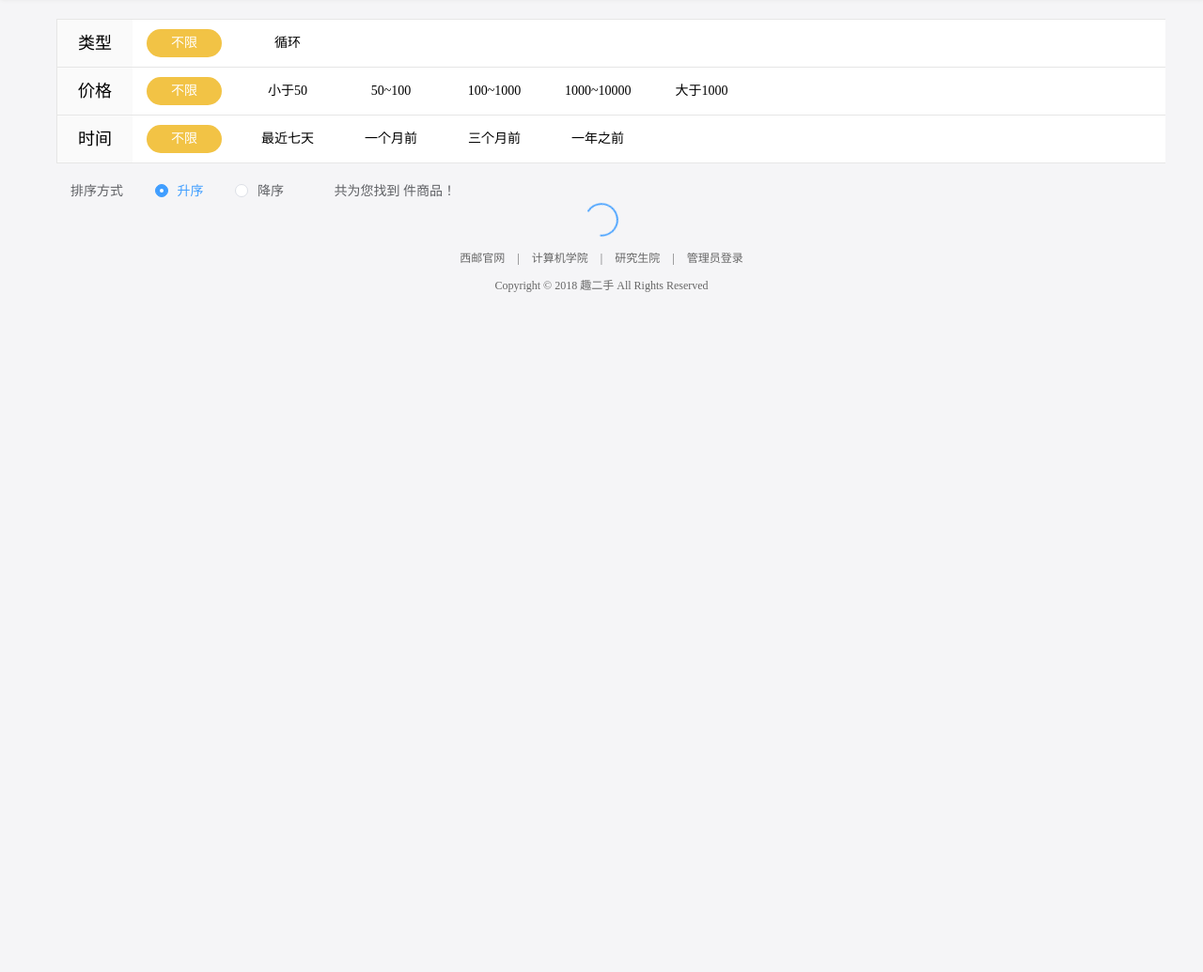
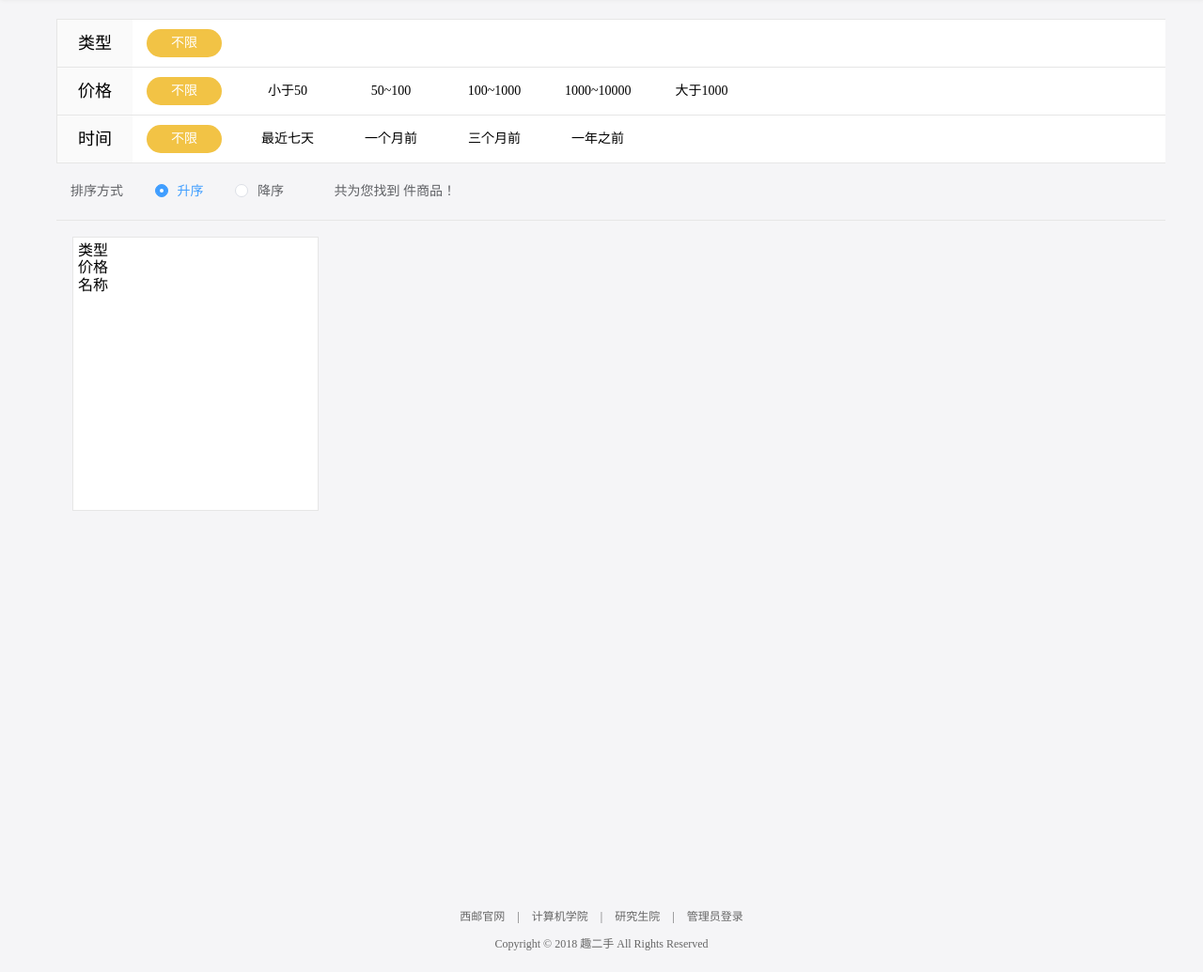
Before and after one commit to DNundy/DSMall, a PHP site: the page made by index/Home/View/index/buy.html in a window 1280 px wide. Shown: the part 60-1095 px from the top of the page at 94% size. Before the commit the page ends 371 px from the top, so only its background shows below. Run offline with PHP 8.4, Linux system fonts and the light colour scheme; the template is opened without the code that fills it, so the values that code supplies are empty; some web fonts are replaced.

Commit message:
哈哈哈

```diff
--- a/Public/css/index/buy.css
+++ b/Public/css/index/buy.css
@@ -114,6 +114,7 @@ body{
     background: #fff;
     border: 1px solid #e6e6e6;
     border-bottom: none;
+    overflow: hidden;
 }
 .options .optType,.options .optTime,.options .optPrice{
     border-bottom: 1px solid #e6e6e6;
@@ -166,3 +167,26 @@ body{
     color: #fff;
     background: #F2C345;
 }
+
+/* 商品列表 */
+.goodsList{
+    display: flex;
+    display: -webkit-flex;
+    flex-wrap: wrap;
+    justify-content: flex-start;
+    align-items: flex-start;
+
+    width: 1198px;
+    min-height: 700px;
+    border-top: 1px solid #e6e6e6;
+    background: #F5F5F7;
+}
+.goodsItem{
+    width: 250px;
+    height: 280px;
+    background: #fff;
+    padding: 5px;
+    border: 1px solid #e6e6e6;
+    margin: 17px;
+    cursor: pointer;
+}
--- a/index/Home/View/index/buy.html
+++ b/index/Home/View/index/buy.html
@@ -56,8 +56,8 @@
                     <div class="optType">
                         <div class="optLeft">类型</div>
                         <div class="optRight">
-                            <div class="optItem" :class="serachData.type=='0' ? 'active': '' " @click="serach('type','0')">不限</div>
-                            <div class="optItem" :class="serachData.type=='1' ? 'active': '' " @click="serach('type','1')">循环</div>
+                            <div class="optItem" :class="serachData.type=='all' ? 'active': '' " @click="serach('type','all')">不限</div>
+                            <div class="optItem" :class="serachData.type==item.t_type ? 'active': '' " @click="serach('type',item.t_type)" v-for="item in typeInfo">{{item.t_type}}</div>
                         </div>
                     </div>
                     <div class="optPrice">
@@ -84,12 +84,16 @@
                 </div>
                 <div class="optOrder">
                     排序方式
-                    <el-radio label="asc" v-model="serachData.orderBy">升序</el-radio>
-                    <el-radio label="desc" v-model="serachData.orderBy">降序</el-radio>
+                    <el-radio label="asc" v-model="serachData.orderBy" @change="getGoods()">升序</el-radio>
+                    <el-radio label="desc" v-model="serachData.orderBy" @change="getGoods()">降序</el-radio>
                     <span class="optCount">共为您找到  件商品！</span>
                 </div>
-                <div class="goodsList" v-loading="serachStatus">
-
+                <div class="goodsList">
+                    <div class="goodsItem">
+                        <div>类型</div><div>价格</div>
+                        <div>名称</div>
+                        <div></div>
+                    </div>
                 </div>
             </el-main>
 
@@ -124,7 +128,7 @@
                 // 筛选数据
                 serachStatus: false,
                 serachData: {
-                    type: '0',
+                    type: 'all',
                     price: '0',
                     time: '0',
                     orderBy: 'asc',
@@ -179,7 +183,7 @@
 
                 // 获取所有类型数据
                 getType: function (params) {
-                    let url = '__APP__/Home//';
+                    let url = '__APP__/Home/Personal/findType';
                     let _that = this;
                     $.ajax({
                         url: url,
@@ -203,25 +207,18 @@
                     });
                 },
 
-                serach: function (params,data) {
-                    // 切换导航
-                    switch (params) {
-                        case 'type':
-                            this.serachData.type = data;
-                            break;
-                        case 'price':
-                            this.serachData.price = data;
-                            break;
-                        case 'time':
-                            this.serachData.time = data;
-                            break;
-                        default:
-                            break;
+                serach: function(params, data){
+                    // 判断列表是否重复
+                    if (this.serachData[params] == data) {
+                        return;
                     }
+                    // 切换筛选状态
+                    this.serachData[params] = data;
                     this.getGoods();
                 },
 
-                getGoods: function (params) {
+                // 获取商品列表
+                getGoods: function () {
                     let url = '__APP__/Home//';
                     let _that = this;
                     let timer = null;
@@ -229,6 +226,7 @@
                     this.serachStatus = true;
                     $.ajax({
                         url: url,
+                        type: 'POST',
                         data: _that.serachData,
                         dataType: 'JSON',
                         success: function (data) {
@@ -245,7 +243,7 @@
                         },
                         error: function () {
                             _that.$message({
-                                message: '网络 或者 服务器出错,请稍后重试！',
+                                message: '网络 或者 服务器出错,请稍后刷新页面重试！',
                                 type: 'error'
                             });
                         }
--- a/index/Home/View/index/sale.html
+++ b/index/Home/View/index/sale.html
@@ -79,7 +79,7 @@
                     <p>上传图片</p>
                     <div class="infoList">
                         <a href="javascript:;" class="picBtn">
-                            <input type="file" accept="image/png,image/gif,image/jpg,image/jpeg" @change="picShow" name="g_pricture[]" multiple="multiple">点击上传</input>
+                            <input type="file" accept="image/png,image/gif,image/jpg,image/jpeg" @change="picShow" name="g_picture[]" multiple="multiple">点击上传</input>
                         </a>
                         <div class="picList" v-for="item in releaseInfo.g_pricture">{{item}}</div>
                     </div>
```
